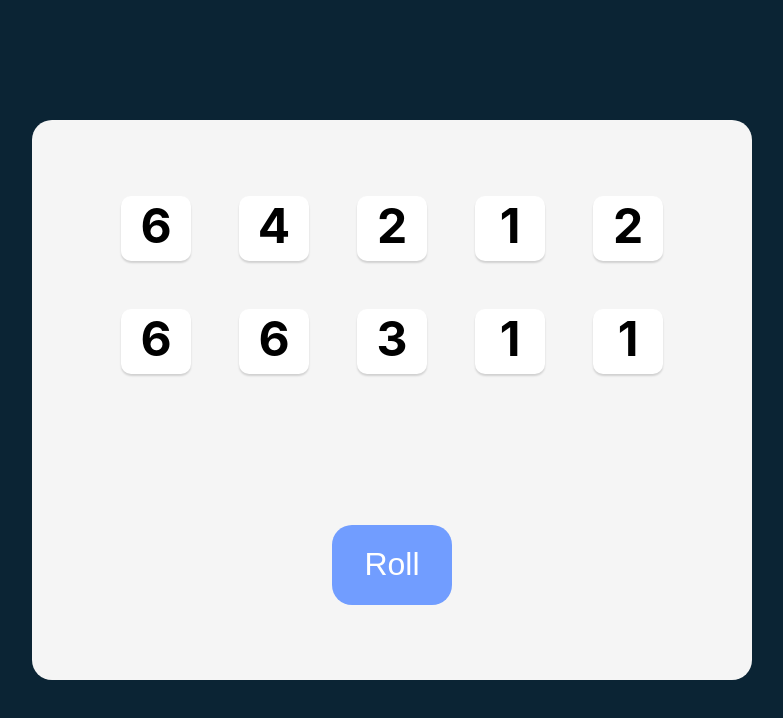
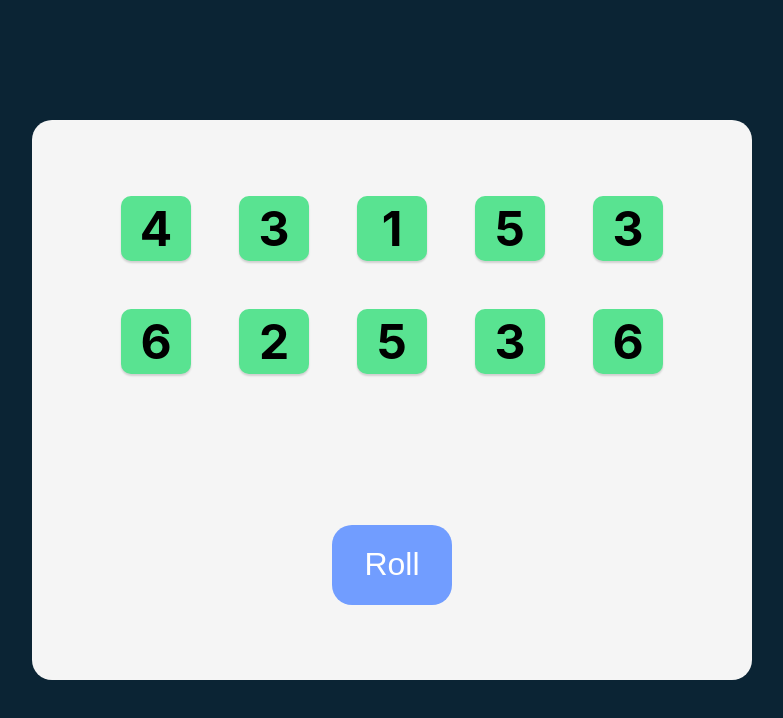
Before and after one commit to AarjanPathak/Tenzies, a React (Create React App) app: page / in a window 1280 px wide. Shown: the top 718 px of the page, without its empty margins (248-1031 px from the left). Built offline with nearby package versions, Linux system fonts and the light colour scheme.

Commit message:
Added active die changes

```diff
--- a/src/App.css
+++ b/src/App.css
@@ -23,16 +23,19 @@
   gap: 3em;
 }
 
+
 .die{
+  display: flex;
+  align-items: center;
+  justify-content: center;
   background-color: #FFFFFF;
   width: 70px;
   height: 65px;
-  font-size: 3rem;
-  text-align: center;
+  font-size: 2rem;
   box-shadow: 0px 2px 2px rgba(0, 0, 0, 0.15);
   border-radius: 10px;
   cursor: pointer;
-  font-weight: bold;
+  font-size: bold;
 }
 
 .roll-btn{
--- a/src/App.js
+++ b/src/App.js
@@ -11,7 +11,7 @@ const App = () =>{
   function newDice(){
     const dice=[]
     for(let i=0;i<10;i++){
-      dice.push(Math.ceil(Math.random()*6))
+      dice.push({number: Math.ceil(Math.random()*6), isActive: true})
     }
     return dice
   }
@@ -20,12 +20,16 @@ const App = () =>{
     setDieNumbers(newDice())
   }
 
+  const diceElements = dieNumbers.map((die) => {
+    return <Die value = {die.number} isActive = {die.isActive} />
+  })
+
   return(
     <div className="container">
       <main className="main">
-        <Die
-          value = {dieNumbers}
-        />
+        <div className='dice-container'>
+          {diceElements}
+        </div>
         <button onClick={rollDice} className="roll-btn">Roll</button>
       </main>
     </div>
--- a/src/components/Die.js
+++ b/src/components/Die.js
@@ -1,17 +1,13 @@
 
 const Die = (props) => {
+
+    const styles = {
+        backgroundColor: props.isActive? "#59E391":"whtite"
+    }
+
     return(
-        <div className="dice-container">
-            <div className="die">{props.value[0]}</div>
-            <div className="die">{props.value[1]}</div>
-            <div className="die">{props.value[2]}</div>
-            <div className="die">{props.value[3]}</div>
-            <div className="die">{props.value[4]}</div>
-            <div className="die">{props.value[5]}</div>
-            <div className="die">{props.value[6]}</div>
-            <div className="die">{props.value[7]}</div>
-            <div className="die">{props.value[8]}</div>
-            <div className="die">{props.value[9]}</div>
+        <div className="die" style={styles}>
+            <h2>{props.value}</h2>
         </div>
     )
 }
```
